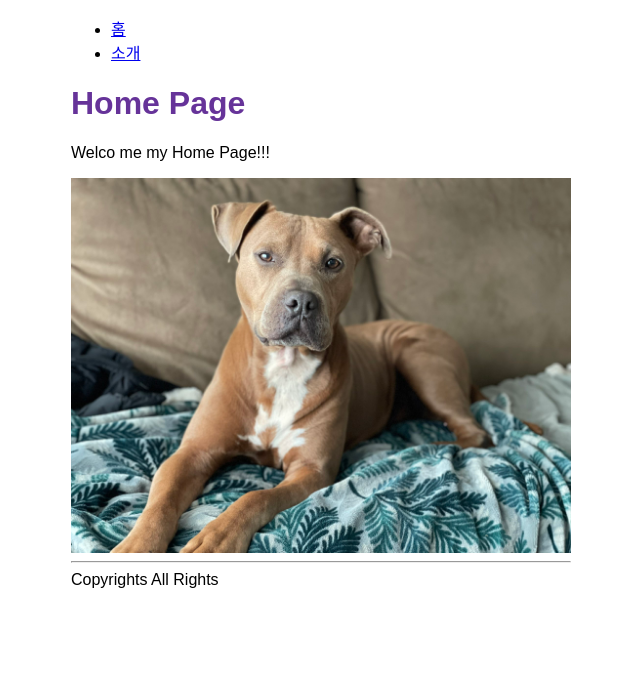
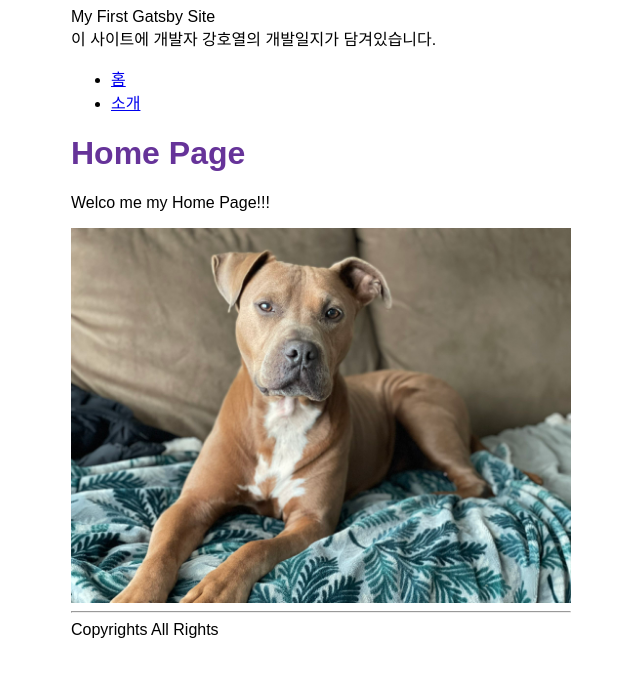
Before and after one commit to hoyeol0513/my_blog_22_05_31, a Gatsby site: page / in a window 1280 px wide. Shown: the whole page, without its empty margins (319-959 px from the left). Built offline with nearby package versions, Linux system fonts and the light colour scheme; Gatsby itself is replaced by a stand-in of ours.

Commit message:
GraphQL로 데이터 가져와서 레이아웃.js에 표시

```diff
--- a/gatsby-config.js
+++ b/gatsby-config.js
@@ -1,6 +1,7 @@
 module.exports = {
   siteMetadata: {
-    siteUrl: `https://www.yourdomain.tld`,
+    title: "My First Gatsby Site",
+    description: "이 사이트에 개발자 강호열의 개발일지가 담겨있습니다.",
   },
   plugins: ["gatsby-plugin-image", "gatsby-plugin-sharp"],
 };
--- a/src/components/layout.js
+++ b/src/components/layout.js
@@ -1,4 +1,4 @@
-import { Link } from "gatsby";
+import { Link, useStaticQuery, graphql } from "gatsby";
 import React, { Children } from "react";
 
 // `./` 은 나랑 같은 폴더라는 뜻
@@ -11,10 +11,25 @@ import {
 } from "./layout.module.css";
 
 function Layout({ pageTitle, children }) {
+  const data = useStaticQuery(graphql`
+    query {
+      site {
+        siteMetadata {
+          title
+          description
+        }
+      }
+    }
+  `);
+
   return (
     <>
       <div className={container}>
-        <title>{pageTitle}</title>
+        <title>
+          {pageTitle} | {data.site.siteMetadata.title}
+        </title>
+        <header>{data.site.siteMetadata.title}</header>
+        <div>{data.site.siteMetadata.description}</div>
         {/* 상단 (링크) -> nav로 링크넣는다 = 가독성 좋음*/}
         <nav>
           <ul className={navLinks}>
```
